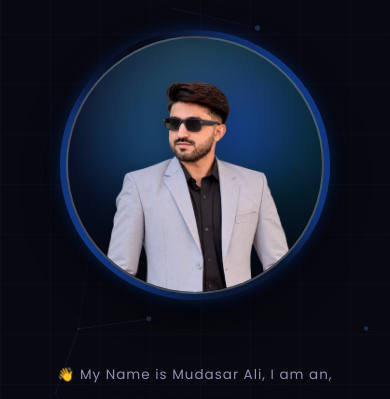
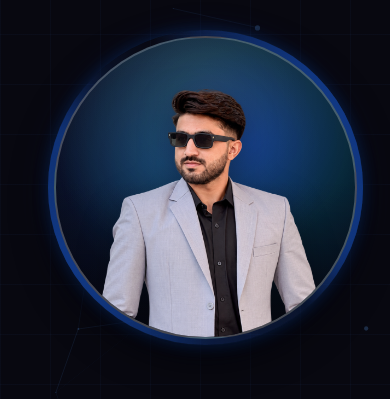
Before and after one commit to AS13546785/mudasir-ali, a plain HTML site: page index.html in a window 390 px wide. Shown: the part 66-465 px from the top of the page. Drawn offline with nearby package versions, Linux system fonts and the light colour scheme; a web font is replaced by a local one.

Commit message:
Fix: Update footer WhatsApp number to 03369061333 with normal weight, increase mobile hero circle size, and hide mobile scrollbar pill

```diff
--- a/css/style.css
+++ b/css/style.css
@@ -2151,7 +2151,7 @@ section {
 
 .developer-credit {
   color: #E74460;
-  font-weight: 700;
+  font-weight: 400;
   text-decoration: none;
   display: inline-block;
   transition: color 0.2s ease, opacity 0.2s ease;
@@ -2368,6 +2368,19 @@ body.nav-open .nav-overlay {
   .hamburger {
     display: flex;
   }
+
+  /* Hide custom browser scrollbar pill on mobile devices */
+  ::-webkit-scrollbar {
+    display: none !important;
+    width: 0 !important;
+    height: 0 !important;
+  }
+
+  html,
+  body {
+    scrollbar-width: none !important;
+    -ms-overflow-style: none !important;
+  }
 }
 
 /* Mobile */
@@ -2423,7 +2436,7 @@ body.nav-open .nav-overlay {
   }
 
   .hero-frame-container {
-    width: min(74vw, 310px);
+    width: min(82vw, 350px);
   }
 
   .hero-image-wrapper {
@@ -2468,7 +2481,7 @@ body.nav-open .nav-overlay {
   }
 
   .hero-frame-container {
-    width: min(84vw, 270px);
+    width: min(82vw, 315px);
   }
 
   .hero-image-wrapper {
--- a/index.html
+++ b/index.html
@@ -779,7 +779,7 @@
       </div>
       <div class="footer-bottom">
         <p>&copy; 2026 Mudasar Ali. All rights reserved. | Designed with <i class="fas fa-heart" style="color:#e94560;"></i> by
-          <a href="https://wa.me/923119033273" target="_blank" rel="noopener noreferrer" class="developer-credit">Abdullah Saqib</a>
+          <a href="https://wa.me/923369061333" target="_blank" rel="noopener noreferrer" class="developer-credit">Abdullah Saqib</a>
         </p>
       </div>
     </div>
```
